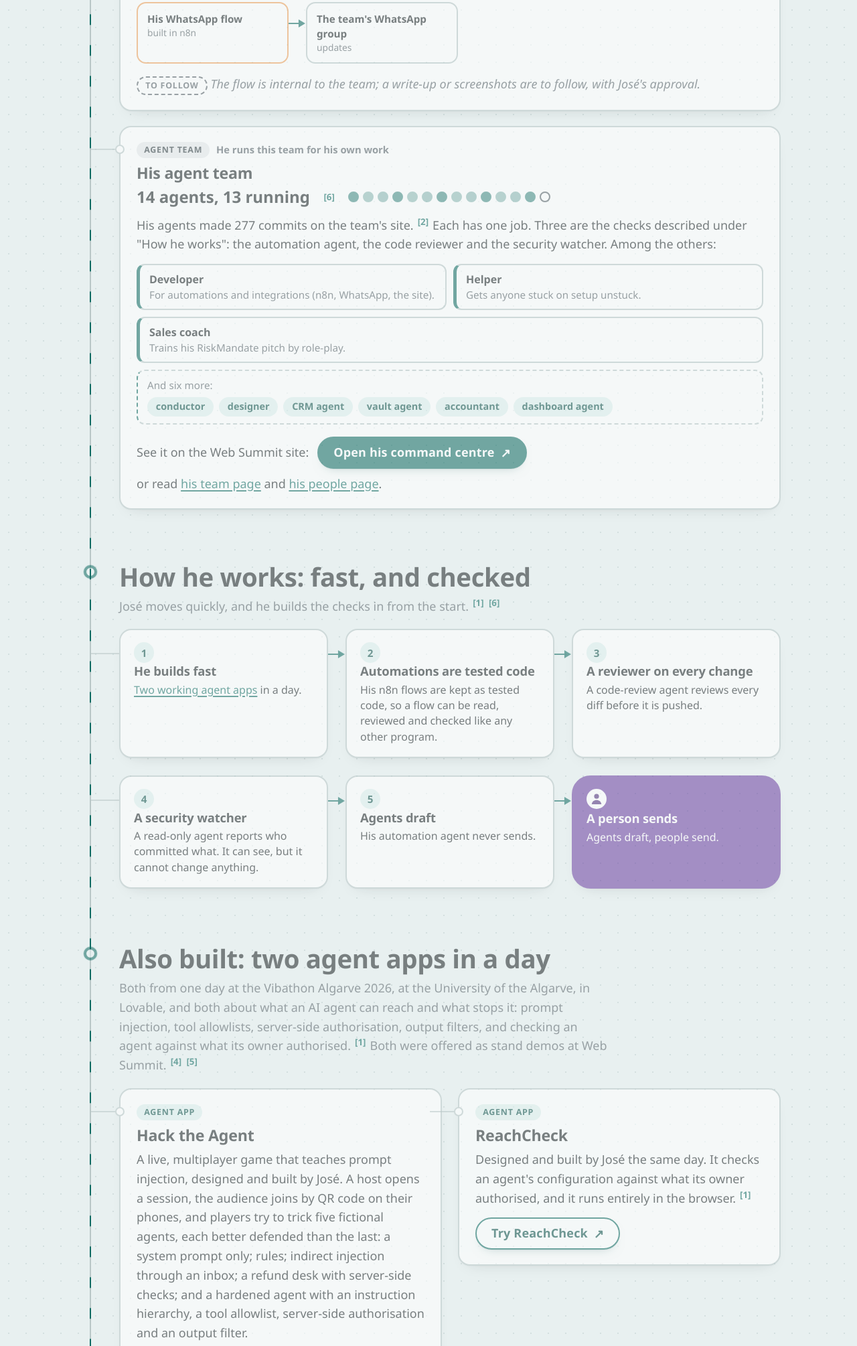
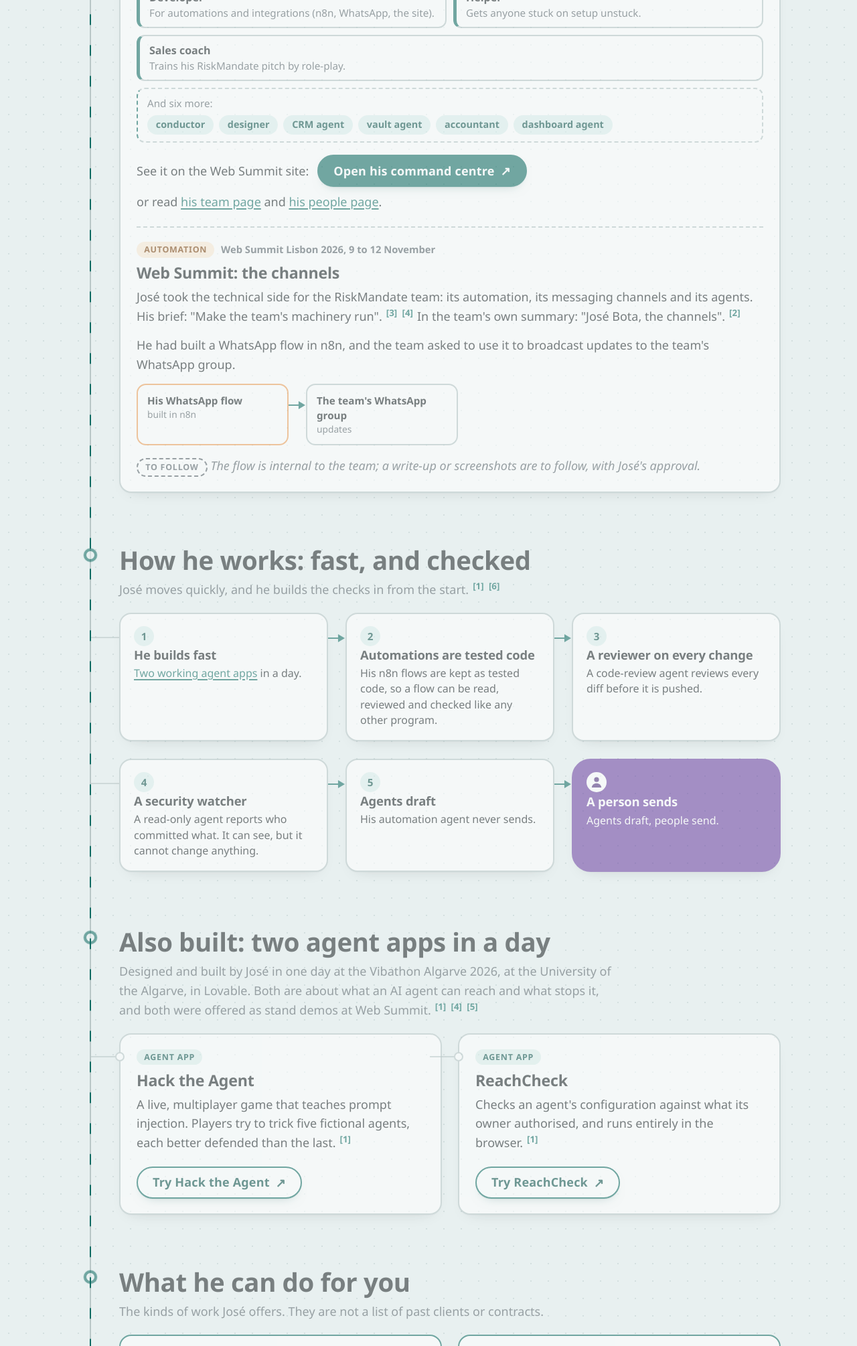
Before and after one commit to AgentiCCells/AgentiCCells__Site__Jose-Bota, a plain HTML site: page src/index.html in a window 1280 px wide. Shown: the part 1272-3282 px from the top of the page at 67% size. Drawn offline with Linux system fonts and the light colour scheme.

Commit message:
Home page: one box for the team and the channels; both apps short
At José Bota's word, 17 Nov 2026: "i want Web Summit: the channels and
His agent team on a same box, with his agentic team setup first, then the
channels ... the text of Hack the Agent is just too big, it should be the
size of ReachCheck ... the apps are no big deal." On a branch; not
released.

- One box: his agent team first, then "Web Summit: the channels".
- Hack the Agent and ReachCheck are each two lines and a button, the same
  size. The detail of the game (its five levels, what it shows, the
  newsroom's review) is no longer on the home page; it stays in index.md.

Agent: site@AgentiCCells.jose
Co-Authored-By: Claude Fable 5.2 <noreply@anthropic.com>
Claude-Session: https://claude.ai/code/session_01CqQLD8xdE7so2j3Zqiwt6R

```diff
--- a/src/index.html
+++ b/src/index.html
@@ -161,7 +161,10 @@ h1{font-size:clamp(2.8rem,8vw,5rem);letter-spacing:-.03em;line-height:1}
 .roles span{color:var(--muted)}
 .roles li.wide{border-left-width:2px;background:transparent;border-style:dashed}
 .chips{display:flex;flex-wrap:wrap;gap:8px;margin-top:.45rem}
-.pair{align-items:start}
+.pair{align-items:stretch}
+.pair .node{display:flex;flex-direction:column}.pair .node>p:last-child{margin-top:auto;padding-top:.4rem}
+.part{margin-top:1.4rem;padding-top:1.3rem;border-top:2px dashed var(--line)}
+.part>:last-child{margin-bottom:0}
 .pair .node{margin-bottom:0}
 .see{margin:1.1rem 0 0;display:flex;flex-wrap:wrap;align-items:center;gap:.5rem .8rem}
 .mini{margin-top:.8rem}
@@ -428,18 +431,6 @@ footer p{margin:.25rem 0}
 <p>The technical side for a team at Web Summit Lisbon 2026, run with his own team of agents. Each figure links to its public source.</p>
 </div>
 
-<article class="node" id="web-summit">
-<div class="node-top"><span class="badge auto">Automation</span><span class="built">Web Summit Lisbon 2026, 9 to 12 November</span></div>
-<h3>Web Summit: the channels</h3>
-<p>José took the technical side for the RiskMandate team: its automation, its messaging channels and its agents. His brief: "Make the team's machinery run". <a class="ref" href="#src-3" aria-label="Source 3">[3]</a> <a class="ref" href="#src-4" aria-label="Source 4">[4]</a> In the team's own summary: "José Bota, the channels". <a class="ref" href="#src-2" aria-label="Source 2">[2]</a></p>
-<p>He had built a WhatsApp flow in n8n, and the team asked to use it to broadcast updates to the team's WhatsApp group.</p>
-<ol class="chain mini" aria-label="The flow, as the site describes it">
-<li>His WhatsApp flow<small>built in n8n</small></li>
-<li>The team's WhatsApp group<small>updates</small></li>
-</ol>
-<p class="todo-text" style="margin-top:1rem"><span class="label todo" style="font-style:normal">To follow</span> The flow is internal to the team; a write-up or screenshots are to follow, with José's approval.</p>
-</article>
-
 <article class="node" id="agent-team">
 <div class="node-top"><span class="badge team">Agent team</span><span class="built">He runs this team for his own work</span></div>
 <h3>His agent team</h3>
@@ -455,6 +446,17 @@ footer p{margin:.25rem 0}
 <li class="wide"><span>And six more:</span><span class="chips"><b>conductor</b><b>designer</b><b>CRM agent</b><b>vault agent</b><b>accountant</b><b>dashboard agent</b></span></li>
 </ul>
 <p class="see">See it on the Web Summit site: <a class="btn solid ext" href="https://web-summit.sgit.ai/people/jose/app/index.html#stand">Open his command centre</a> <span>or read <a href="https://web-summit.sgit.ai/team/jose/index.html">his team page</a> and <a href="https://web-summit.sgit.ai/people/jose/index.md">his people page</a>.</span></p>
+<div class="part" id="web-summit">
+<div class="node-top"><span class="badge auto">Automation</span><span class="built">Web Summit Lisbon 2026, 9 to 12 November</span></div>
+<h3>Web Summit: the channels</h3>
+<p>José took the technical side for the RiskMandate team: its automation, its messaging channels and its agents. His brief: "Make the team's machinery run". <a class="ref" href="#src-3" aria-label="Source 3">[3]</a> <a class="ref" href="#src-4" aria-label="Source 4">[4]</a> In the team's own summary: "José Bota, the channels". <a class="ref" href="#src-2" aria-label="Source 2">[2]</a></p>
+<p>He had built a WhatsApp flow in n8n, and the team asked to use it to broadcast updates to the team's WhatsApp group.</p>
+<ol class="chain mini" aria-label="The flow, as the site describes it">
+<li>His WhatsApp flow<small>built in n8n</small></li>
+<li>The team's WhatsApp group<small>updates</small></li>
+</ol>
+<p class="todo-text" style="margin-top:1rem"><span class="label todo" style="font-style:normal">To follow</span> The flow is internal to the team; a write-up or screenshots are to follow, with José's approval.</p>
+</div>
 </article>
 </section>
 
@@ -484,20 +486,19 @@ footer p{margin:.25rem 0}
 <div class="stage-head">
 <span class="port" aria-hidden="true"></span>
 <h2 id="h-apps">Also built: two agent apps in a day</h2>
-<p>Both from one day at the Vibathon Algarve 2026, at the University of the Algarve, in Lovable, and both about what an AI agent can reach and what stops it: prompt injection, tool allowlists, server-side authorisation, output filters, and checking an agent against what its owner authorised. <a class="ref" href="#src-1" aria-label="Source 1">[1]</a> Both were offered as stand demos at Web Summit. <a class="ref" href="#src-4" aria-label="Source 4">[4]</a> <a class="ref" href="#src-5" aria-label="Source 5">[5]</a></p>
+<p>Designed and built by José in one day at the Vibathon Algarve 2026, at the University of the Algarve, in Lovable. Both are about what an AI agent can reach and what stops it, and both were offered as stand demos at Web Summit. <a class="ref" href="#src-1" aria-label="Source 1">[1]</a> <a class="ref" href="#src-4" aria-label="Source 4">[4]</a> <a class="ref" href="#src-5" aria-label="Source 5">[5]</a></p>
 </div>
 <div class="fork pair">
 <article class="node" id="hack-the-agent">
 <div class="node-top"><span class="badge app">Agent app</span></div>
 <h3>Hack the Agent</h3>
-<p>A live, multiplayer game that teaches prompt injection, designed and built by José. A host opens a session, the audience joins by QR code on their phones, and players try to trick five fictional agents, each better defended than the last: a system prompt only; rules; indirect injection through an inbox; a refund desk with server-side checks; and a hardened agent with an instruction hierarchy, a tool allowlist, server-side authorisation and an output filter.</p>
-<p>It shows a trace of every tool call, a live request budget, rate limits, leaderboards and a presentation mode. In the newsroom's review, all three live attempts to break it were refused, and the output filter caught the last practice attempt. <a class="ref" href="#src-1" aria-label="Source 1">[1]</a></p>
+<p>A live, multiplayer game that teaches prompt injection. Players try to trick five fictional agents, each better defended than the last. <a class="ref" href="#src-1" aria-label="Source 1">[1]</a></p>
 <p><a class="btn ext" href="https://agent-defense-arena.lovable.app/">Try Hack the Agent</a></p>
 </article>
 <article class="node" id="reachcheck">
 <div class="node-top"><span class="badge app">Agent app</span></div>
 <h3>ReachCheck</h3>
-<p>Designed and built by José the same day. It checks an agent's configuration against what its owner authorised, and it runs entirely in the browser. <a class="ref" href="#src-1" aria-label="Source 1">[1]</a></p>
+<p>Checks an agent's configuration against what its owner authorised, and runs entirely in the browser. <a class="ref" href="#src-1" aria-label="Source 1">[1]</a></p>
 <p><a class="btn ext" href="https://reach-check-agent.lovable.app/">Try ReachCheck</a></p>
 </article>
 </div>
```
